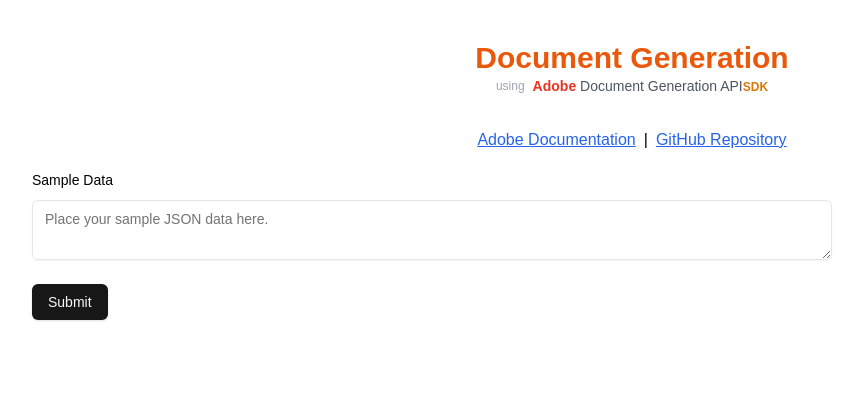
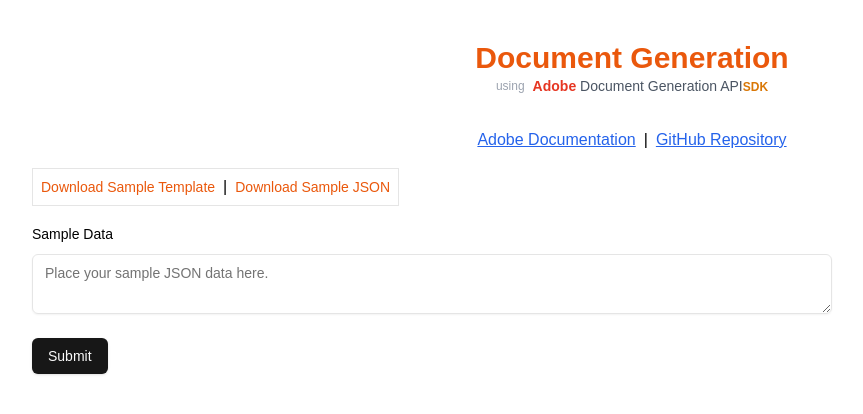
Before and after one commit to SanjeevSaniel/adobe-doc-merge, a Next.js app: page / in a window 1280 px wide. Shown: the top 414 px of the page, without its empty margins (8-871 px from the left). Built offline with nearby package versions, Linux system fonts and the light colour scheme.

Commit message:
Update file location

```diff
--- a/src/app/api/merge/route.ts
+++ b/src/app/api/merge/route.ts
@@ -35,7 +35,7 @@
 
     // Adjusted file path
     readStream = createReadStream(
-      'src/app/assets/receiptTemplate.docx',
+      '/receiptTemplate.docx',
     ) as unknown as Readable;
     const inputAsset = await pdfServices.upload({
       readStream,
--- a/src/app/page.tsx
+++ b/src/app/page.tsx
@@ -1,5 +1,6 @@
 import Link from 'next/link';
 import MergePage from './Merge/page';
+import { Button } from '@/components/ui/button';
 
 export default function Home() {
   return (
@@ -36,6 +37,27 @@
           </span>
         </Link>
       </div>
+      <div className='flex justify-center items-center border w-fit'>
+        <a
+          href='/receiptTemplate.docx'
+          download>
+          <Button
+            variant='link'
+            className='px-2 py-1 text-orange-600 rounded-lg'>
+            Download Sample Template
+          </Button>
+        </a>
+        |
+        <a
+          href='/receipt.json'
+          download>
+          <Button
+            variant='link'
+            className='px-2 py-1 text-orange-600 rounded-lg'>
+            Download Sample JSON
+          </Button>
+        </a>
+      </div>
       <MergePage />
     </div>
   );
```
Also changed, not shown: public/receipt.json (renamed from src/app/assets/receipt.json), 2 other files (tests, documents, lock files or other folders).
